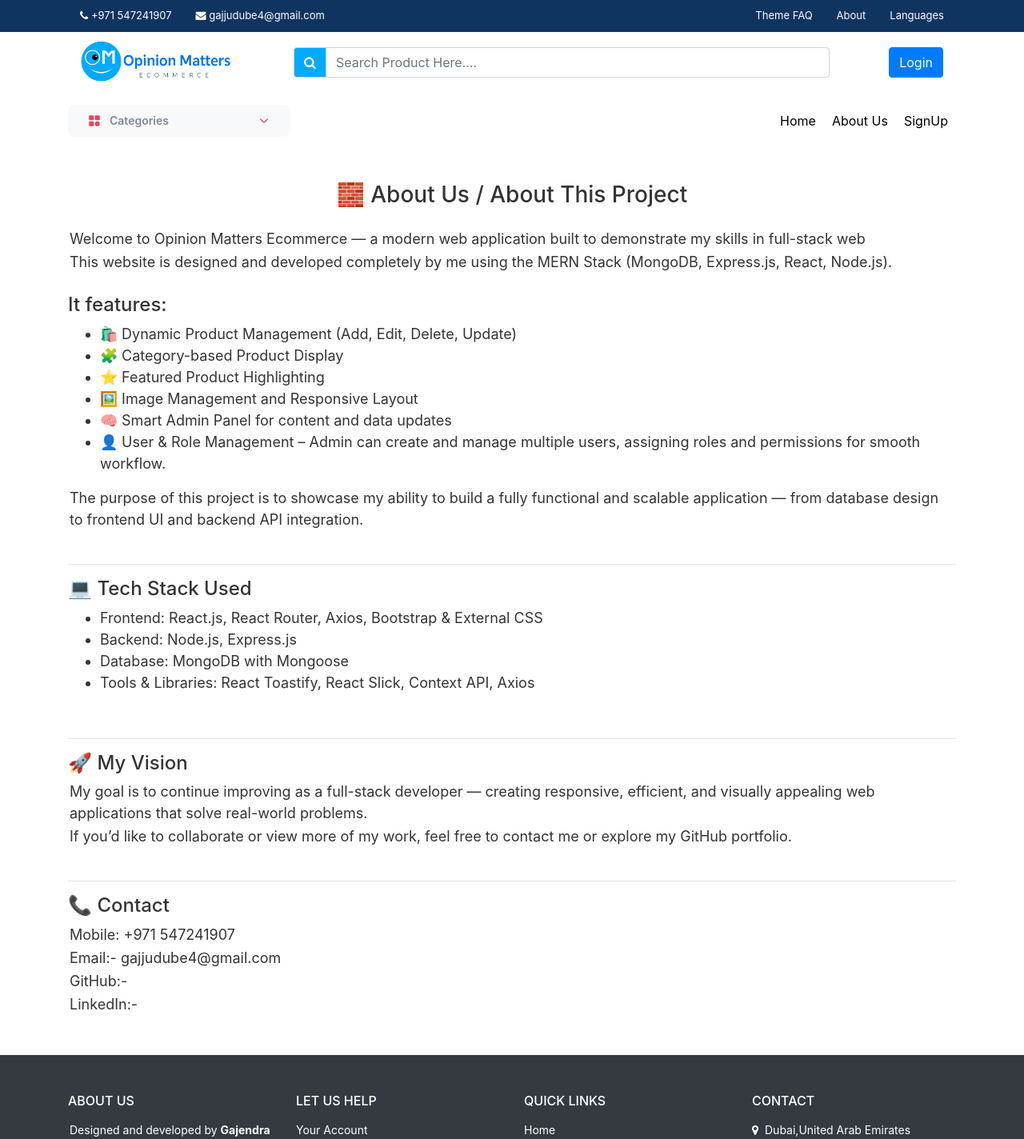
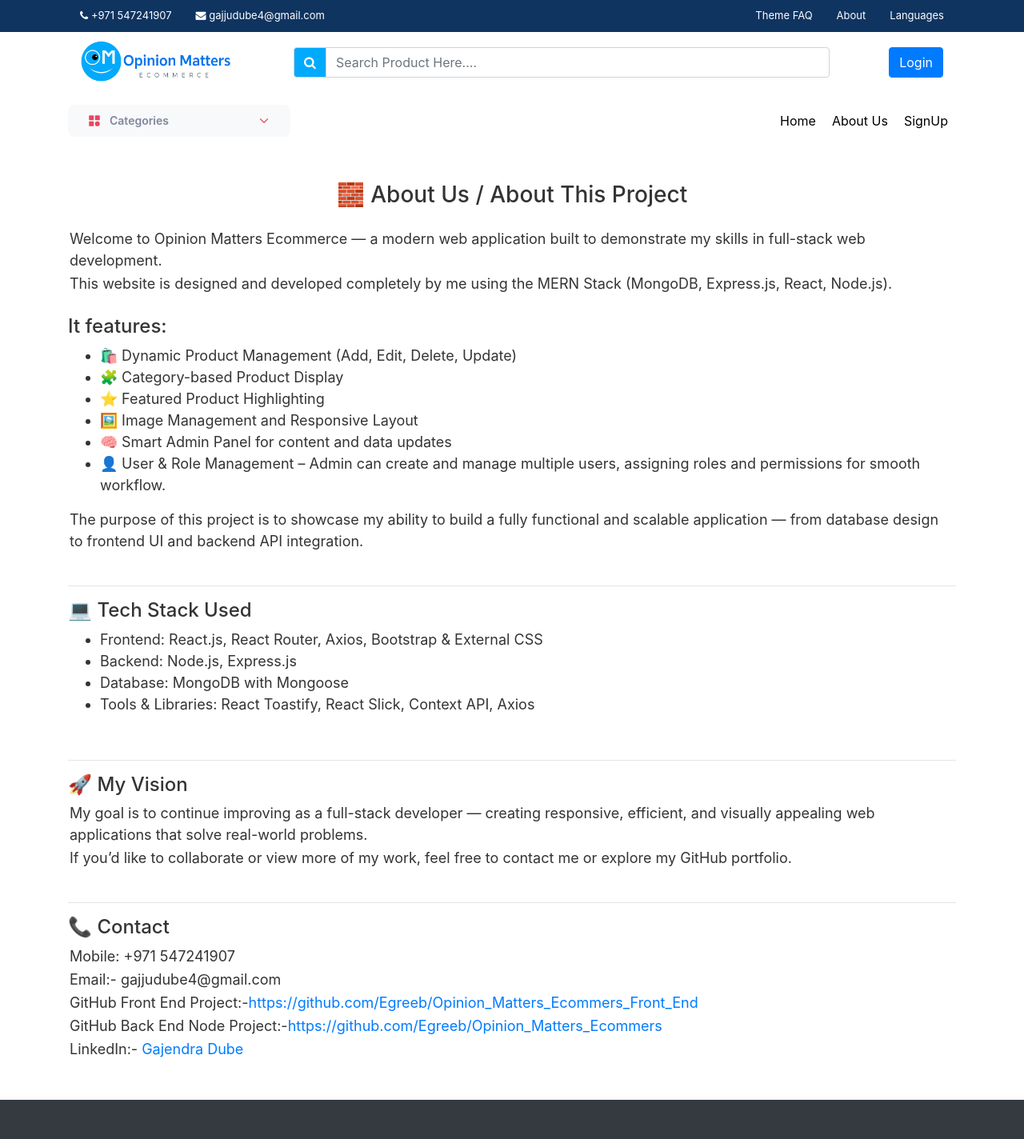
Before and after one commit to Egreeb/Opinion_Matters_Ecommers_Front_End, a React (Vite) app: page /about in a window 1280 px wide. Shown: the top 1424 px of the page at 80% size. Built offline with nearby package versions, Linux system fonts and the light colour scheme; no server answers.

Commit message:
Update about.jsx
LINKS ADDED

```diff
--- a/src/components/Client/about.jsx
+++ b/src/components/Client/about.jsx
@@ -1,11 +1,11 @@
 import React from 'react'
-
+import { Link } from 'react-router-dom'
 const about = () => {
   return (
     <>
     <div className='container about'>
         <h3 className='text center mb-4 mt-4 text-center'>🧱 About Us / About This Project</h3>
-        <p>Welcome to Opinion Matters Ecommerce — a modern web application built to demonstrate my skills in full-stack web</p>
+        <p>Welcome to Opinion Matters Ecommerce — a modern web application built to demonstrate my skills in full-stack web development.</p>
         <p>This website is designed and developed completely by me using the MERN Stack (MongoDB, Express.js, React, Node.js).</p>
         <br />
         <h4>It features:</h4>
@@ -35,8 +35,9 @@
         <h4>📞 Contact</h4>
         <p>Mobile: +971 547241907</p>
         <p>Email:- gajjudube4@gmail.com</p>
-        <p>GitHub:- </p>
-        <p>LinkedIn:- </p><br /><br />
+        <p>GitHub Front End Project:-<Link to={'https://github.com/Egreeb/Opinion_Matters_Ecommers_Front_End'}>https://github.com/Egreeb/Opinion_Matters_Ecommers_Front_End</Link> </p>
+        <p>GitHub Back End Node Project:-<Link to={'https://github.com/Egreeb/Opinion_Matters_Ecommers'}>https://github.com/Egreeb/Opinion_Matters_Ecommers</Link> </p>
+        <p>LinkedIn:- <Link to={"https://www.linkedin.com/in/gajendra-dube-6b5143198?utm_source=share&utm_campaign=share_via&utm_content=profile&utm_medium=ios_app"}>Gajendra Dube</Link> </p><br /><br />
     </div>
 
     </>
```
